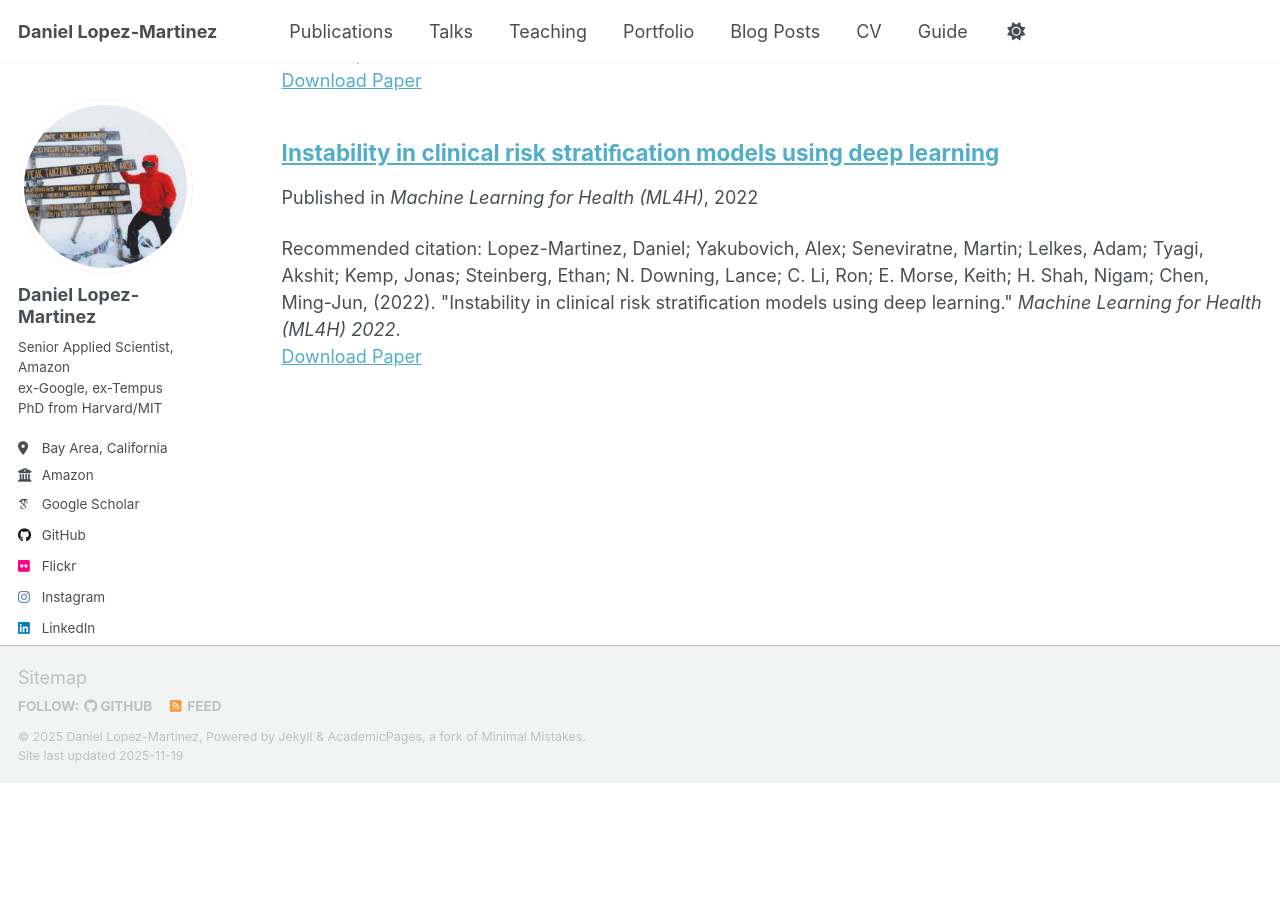
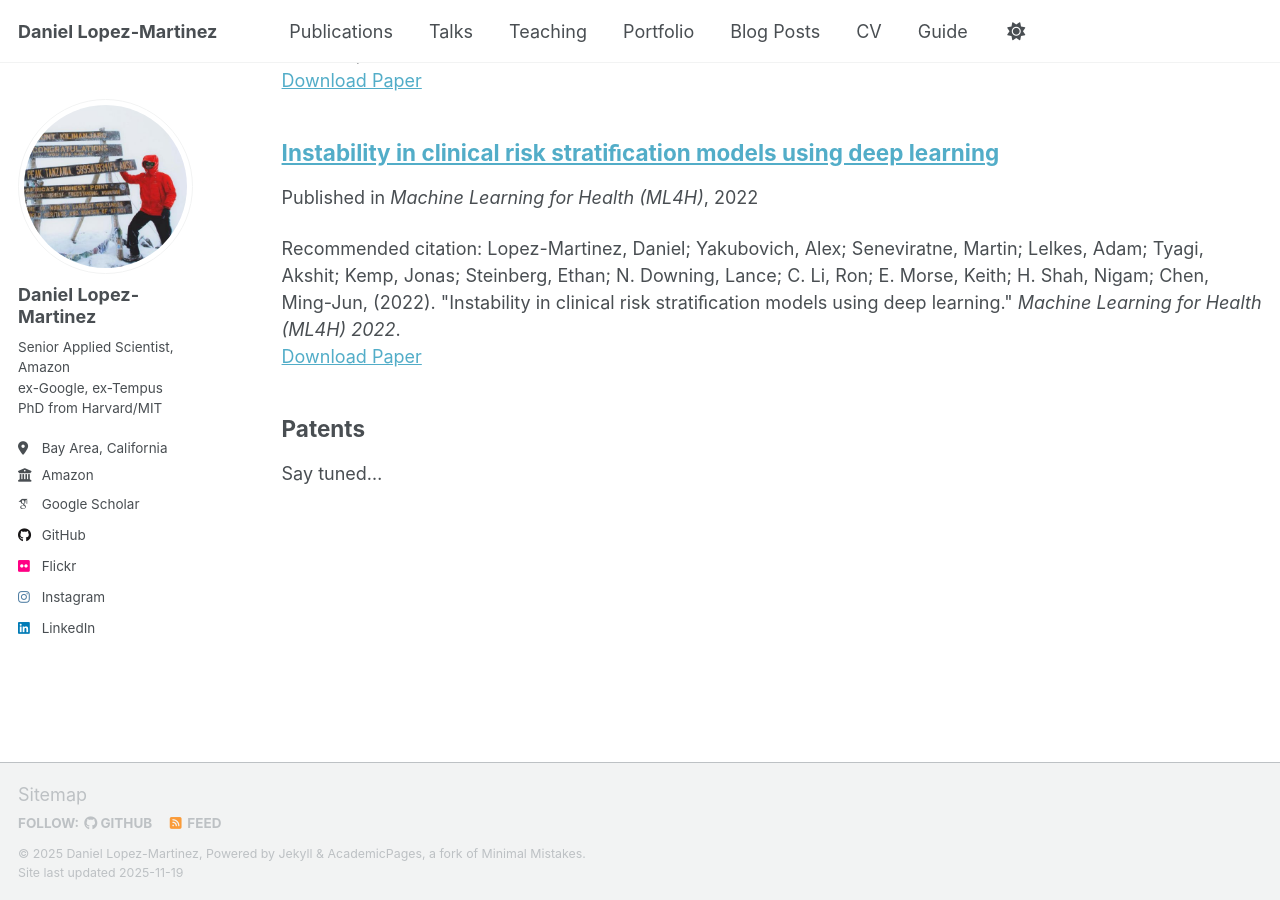
Before and after one commit to daniel-lopezmartinez/daniel-lopezmartinez.github.io, a Jekyll site: the page built from _pages/publications.md, in a window 1280 px wide and 900 px high, scrolled down 864 px. Built offline with Jekyll 4.4.1, drawn with Linux system fonts in a browser that asks for light colours; some web fonts are replaced; a script that is not in the unit is left out; before the commit the page ends 1647 px from its top, so only the background shows below that.

Commit message:
Adds patent section in publications page

```diff
--- a/_pages/publications.md
+++ b/_pages/publications.md
@@ -15,3 +15,6 @@ author_profile: true
 {% for post in site.publications reversed %}
   {% include archive-single.html %}
 {% endfor %}
+
+## Patents
+Say tuned...
```
